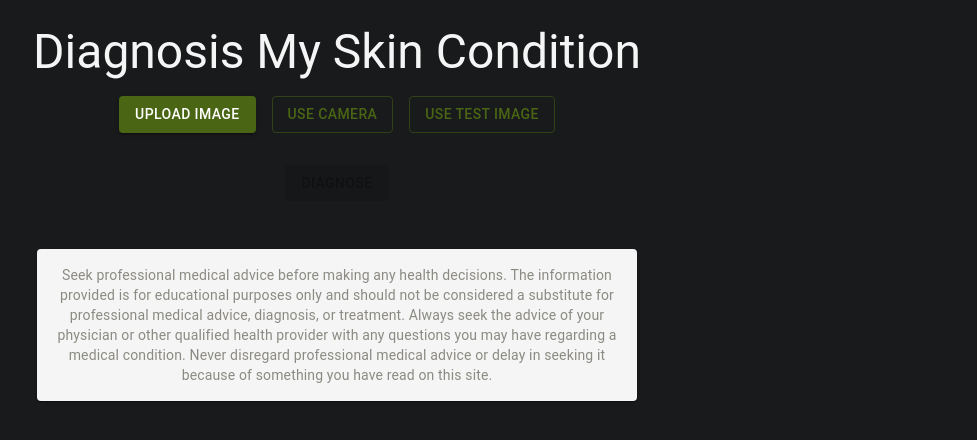
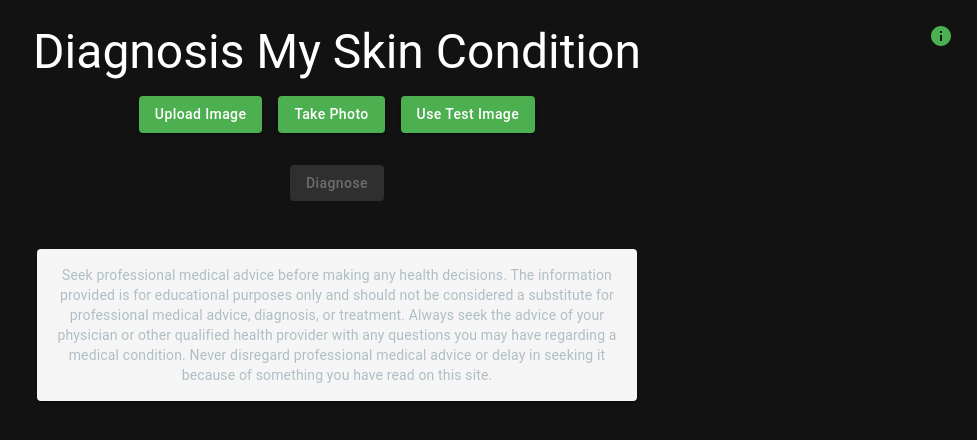
Before and after one commit to DrFelixWei/SkinDiseaseClassifier-client, a React (Vite) app: page / in a window 1280 px wide. Shown: the top 440 px of the page, without its empty margins (303-1280 px from the left). Built offline with nearby package versions, Linux system fonts and the light colour scheme; what react-auth-kit would draw is missing.

Commit message:
UI improvements

```diff
--- a/src/App.jsx
+++ b/src/App.jsx
@@ -8,27 +8,77 @@ import ProtectedRoute from "./components/Authentication/ProtectedRoute.jsx";
 
 const theme = createTheme({
   palette: {
+    mode: 'dark', // Enable proper dark mode component styling
     background: {
-      default: '#181a1b',  // Black
-      primary: '#00629c',  // Blue
-      secondary: '#585f63',  // Gray
+      default: '#121212',  // Standard dark mode background
+      paper: '#1E1E1E',    // Slightly lighter for cards/elements
+    },
+    primary: {
+      main: '#4CAF50',     // Soothing green - medical/health association
+      light: '#80E27E',
+      dark: '#087f23',
+      contrastText: '#FFFFFF',
+    },
+    secondary: {
+      main: '#64B5F6',     // Calm blue - professional/trustworthy
+      light: '#9BE7FF',
+      dark: '#0077C2',
+      contrastText: '#000000',
+    },
+    error: {
+      main: '#F44336',     // For warnings/errors
     },
     text: {
-      primary: '#F5F5F5',  // White for readability
-      secondary: '#8b8a83',  // Gray for secondary text
+      primary: '#FFFFFF',
+      secondary: '#B0BEC5',
     },
-    primary: {
-      main: '#4a6614',  // Dark green for primary elements
+  },
+  // Add light mode theme variant
+  components: {
+    MuiCssBaseline: {
+      styleOverrides: {
+        '@media (prefers-color-scheme: light)': {
+          body: {
+            backgroundColor: '#F5F5F5',
+            color: '#424242',
+          },
+        },
+      },
     },
-    secondary: {
-      main: '#64c0f9',  // Light blue for secondary elements
+  },
+  typography: {
+    fontFamily: '"Roboto", "Helvetica", "Arial", sans-serif',
+    h1: {
+      fontWeight: 500,
     },
-    accent: {
-      main: '#e5202e',  // Red
+    button: {
+      textTransform: 'none', // More modern look without all-caps buttons
     },
   },
 });
 
+// Function to toggle between light and dark mode
+const toggleColorMode = () => {
+  const updatedTheme = {
+    ...theme,
+    palette: {
+      ...theme.palette,
+      mode: theme.palette.mode === 'dark' ? 'light' : 'dark',
+      // When switching to light mode
+      ...(theme.palette.mode === 'dark' ? {
+        background: {
+          default: '#F5F5F5',
+          paper: '#FFFFFF',
+        },
+        text: {
+          primary: '#212121',
+          secondary: '#757575',
+        },
+      } : {})
+    }
+  };
+  return updatedTheme;
+};
 
 const Root = styled(Box)(({ theme }) => ({
   display: 'flex',
--- a/src/components/About/About.jsx
+++ b/src/components/About/About.jsx
@@ -1,23 +1,109 @@
 import React, { useState } from 'react';
-import { Box, IconButton, Typography, Tooltip } from '@mui/material';
+import { useTranslation } from 'react-i18next';
+import {
+  Box,
+  IconButton,
+  Typography,
+  Tooltip,
+  Modal,
+  Card,
+  CardContent,
+  CardHeader,
+  Divider,
+  Button,
+  List,
+  ListItem,
+  ListItemIcon,
+  ListItemText,
+  Grid
+} from '@mui/material';
 import { styled } from '@mui/material/styles';
-import { useTranslation } from 'react-i18next';
 import InfoIcon from '@mui/icons-material/Info';
+import CloseIcon from '@mui/icons-material/Close';
+import SecurityIcon from '@mui/icons-material/Security';
+import PsychologyIcon from '@mui/icons-material/Psychology';
+import MedicalInformationIcon from '@mui/icons-material/MedicalInformation';
+import HistoryEduIcon from '@mui/icons-material/HistoryEdu';
+
+const ModalCard = styled(Card)(({ theme }) => ({
+  position: 'absolute',
+  top: '50%',
+  left: '50%',
+  transform: 'translate(-50%, -50%)',
+  width: '90%',
+  maxWidth: 800,
+  maxHeight: '90vh',
+  overflow: 'auto',
+  boxShadow: theme.shadows[10],
+  padding: theme.spacing(2),
+  borderRadius: theme.spacing(1),
+}));
 
 const About = () => {
   const { t } = useTranslation();
+  const [open, setOpen] = useState(false);
+  const handleOpen = () => setOpen(true);
+  const handleClose = () => setOpen(false);
 
   return (
-    <Box component="header" sx={{ padding: 2, flexDirection: 'row', display: 'flex', alignItems: 'center', justifyContent: 'space-between' }}>
-        <Tooltip
-            title={<Typography variant="body2" sx={{ maxWidth: 300 }}>{t('about')}</Typography>}
-            arrow
-            >
-            <IconButton sx={{ color: 'white' }}>
-                <InfoIcon fontSize="large"/>
-            </IconButton>
+    <>
+      <Box sx={{ position: 'absolute', top: 16, right: 16 }}>
+        <Tooltip title="About this application">
+          <IconButton
+            onClick={handleOpen}
+            color="primary"
+            aria-label="information about this application"
+          >
+            <InfoIcon fontSize="medium" />
+          </IconButton>
         </Tooltip>
-    </Box>
+      </Box>
+
+      <Modal
+        open={open}
+        onClose={handleClose}
+        aria-labelledby="about-modal-title"
+        aria-describedby="about-modal-description"
+      >
+        <ModalCard>
+          <CardHeader
+            title={t('about.title')}
+            action={
+              <IconButton onClick={handleClose} aria-label="close">
+                <CloseIcon />
+              </IconButton>
+            }
+            sx={{ pb: 1 }}
+          />
+          <Divider />
+          <CardContent>
+            <Typography variant="body1" paragraph>
+              {t('about.description')}
+            </Typography>
+
+
+
+            <Box sx={{ mt: 3, display: 'flex', justifyContent: 'space-between' }}>
+              {/* <Button
+                variant="outlined"
+                color="secondary"
+                startIcon={<HistoryEduIcon />}
+                onClick={handleClose}
+              >
+                Learn More About Our Research
+              </Button> */}
+              <Button
+                variant="contained"
+                color="primary"
+                onClick={handleClose}
+              >
+                Got it
+              </Button>
+            </Box>
+          </CardContent>
+        </ModalCard>
+      </Modal>
+    </>
   );
 };
 
--- a/src/components/Diagnosis/Input.jsx
+++ b/src/components/Diagnosis/Input.jsx
@@ -78,8 +78,9 @@ const Input = ({ handleFileChange }) => {
   return (
     <Box display="flex" flexDirection="column" alignItems="center" width="100%" gap={2}>
       <Box display="flex" justifyContent="center" gap={2} flexWrap="wrap">
+
         <Button variant="contained" component="label">
-          {t('Upload Image')}
+          {t('input.upload')}
           <input
             type="file"
             accept=".jpg,.jpeg,image/jpeg"
@@ -88,12 +89,12 @@ const Input = ({ handleFileChange }) => {
           />
         </Button>
 
-        <Button variant="outlined" onClick={openCamera}>
-          {t('Use Camera')}
+        <Button variant="contained" onClick={openCamera}>
+          {t('input.camera')}
         </Button>
 
-        <Button variant="outlined" onClick={useTestImage}>
-          {t('Use Test Image')}
+        <Button variant="contained" onClick={useTestImage}>
+          {t('input.test')}
         </Button>
       </Box>
 
--- a/src/locales/en.json
+++ b/src/locales/en.json
@@ -1,6 +1,12 @@
 {
     "title": "Diagnosis My Skin Condition",
     "home": "Home",
+    "diagnose": "Diagnose",
+    "input": {
+        "upload": "Upload Image",
+        "camera": "Take Photo",
+        "test": "Use Test Image"
+    },
     "result": "Result",
     "confidence": "Confidence",
     "confidenceLevel": {
@@ -47,8 +53,12 @@
         }
     },
     "warnings": {
-        "renderInactivity": "Please be patient. The backend service is hosted on a free tier which may result in slow response times or downtime. If you experience any issues, please try again later."
+        "renderInactivity": "Please be patient. If you experience any issues, please try again later."
     },
     "disclaimer" : "Seek professional medical advice before making any health decisions. The information provided is for educational purposes only and should not be considered a substitute for professional medical advice, diagnosis, or treatment. Always seek the advice of your physician or other qualified health provider with any questions you may have regarding a medical condition. Never disregard professional medical advice or delay in seeking it because of something you have read on this site.",
-    "help": "Help"
+    "help": "Help",
+    "about": {
+        "title": "About",
+        "description": "This application uses a machine learning model to classify common skin conditions based on images. It is designed to assist in identifying potential skin issues but is not a substitute for professional medical advice."
+    }
 }
--- a/src/pages/Home.jsx
+++ b/src/pages/Home.jsx
@@ -6,6 +6,7 @@ import Input from '../components/Diagnosis/Input';
 import Result from '../components/Diagnosis/Result';
 import Error from '../components/Diagnosis/Error';
 import Help from '../components/Help/Help';
+import About from '../components/About/About';
 
 const Home = () => {
   const { t } = useTranslation();
@@ -61,6 +62,7 @@ const Home = () => {
       <Box display="flex" justifyContent="center" gap={2} flexWrap="wrap">
         <Typography variant="h3" component="h1">{t('title')}</Typography>
         {/* <Help /> */}
+        <About />
       </Box>
 
       <Input
@@ -84,7 +86,7 @@ const Home = () => {
         disabled={!file || loading}
         sx={{ mt: 2 }}
       >
-        {loading ? <CircularProgress size={24} color="inherit" /> : t('diagnose')}
+        {loading ? <CircularProgress size={36} color="inherit" /> : t('diagnose')}
       </Button>
 
       {loading && (
```
